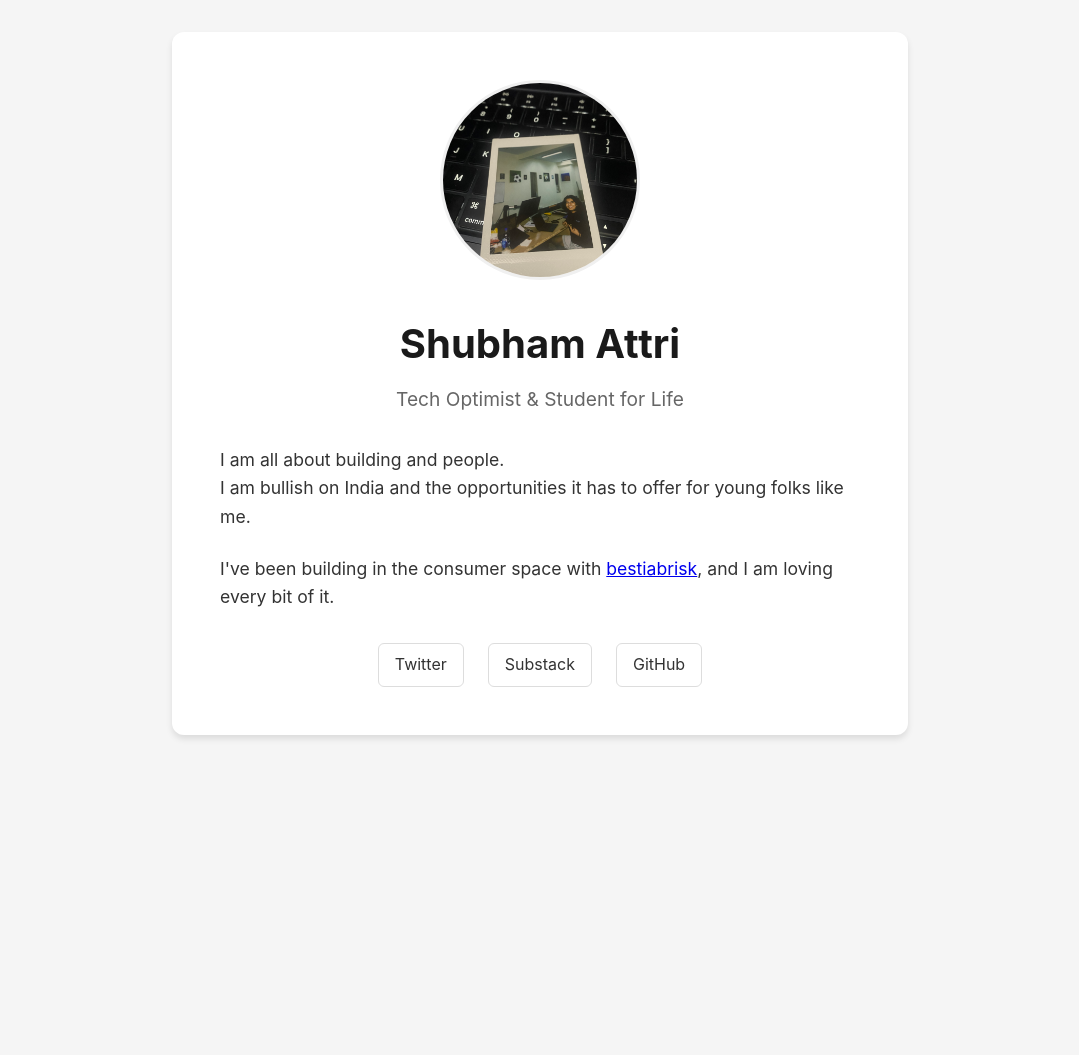
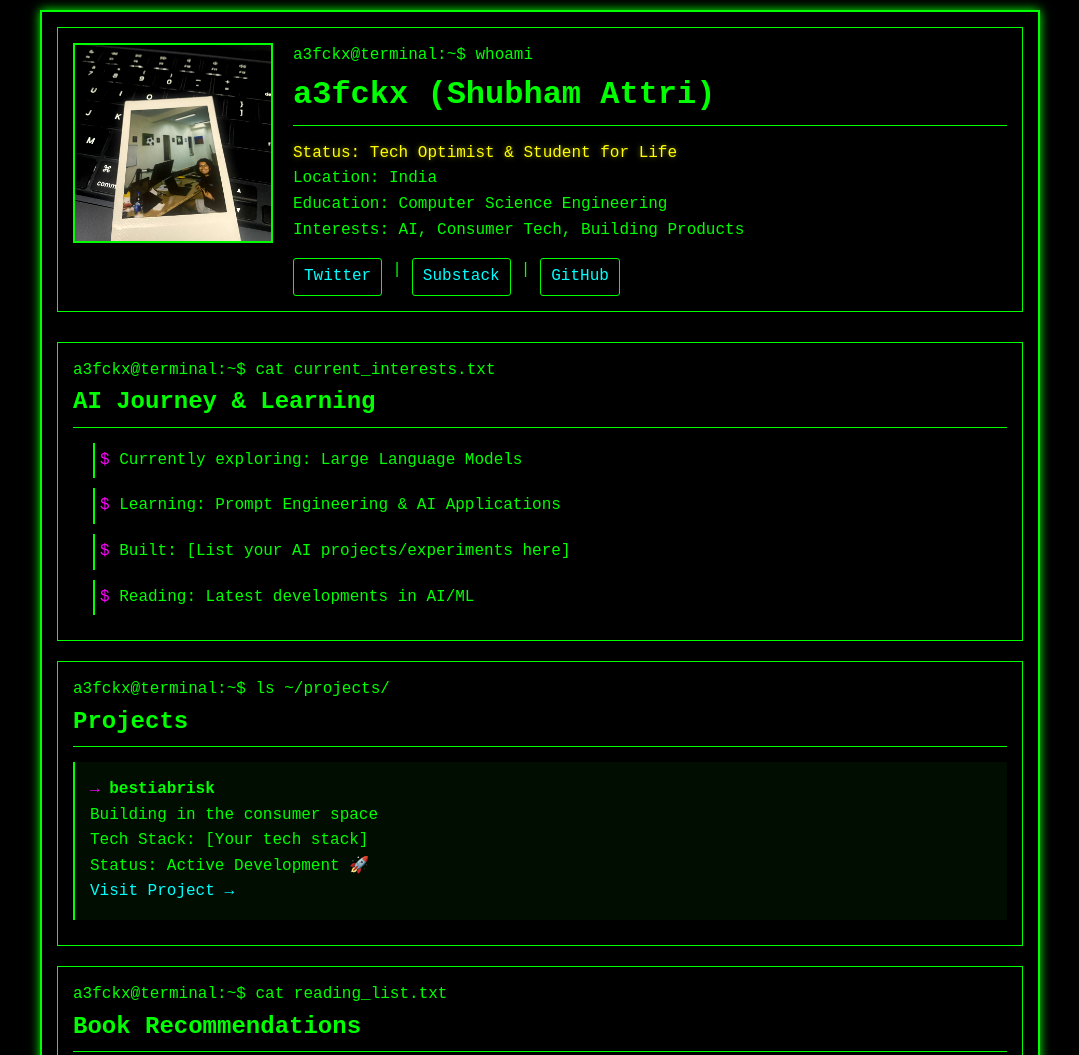
Before and after one commit to shubham-attri/attri-shubham, a plain HTML site: page index.html in a window 1280 px wide. Shown: the top 1055 px of the page, without its empty margins (100-1179 px from the left). Before the commit the page ends 800 px from the top, so only its background shows below. Drawn offline with Linux system fonts and the light colour scheme.

Commit message:
updating website

```diff
--- a/index.html
+++ b/index.html
@@ -3,124 +3,283 @@
 <head>
     <meta charset="UTF-8">
     <meta name="viewport" content="width=device-width, initial-scale=1.0">
-    <title>Shubham Attri - Tech Optimist</title>
+    <title>a3fckx@terminal:~$</title>
     <style>
         * {
+            box-sizing: border-box;
             margin: 0;
             padding: 0;
-            box-sizing: border-box;
-            font-family: 'Inter', -apple-system, BlinkMacSystemFont, 'Segoe UI', Roboto, sans-serif;
         }
 
         body {
+            background-color: #000;
+            color: #00ff00;
+            font-family: 'Courier New', monospace;
             line-height: 1.6;
-            color: #333;
-            max-width: 800px;
-            margin: 0 auto;
-            padding: 2rem;
-            background-color: #f5f5f5;
+            margin: 0;
+            padding: 10px;
         }
 
-        .container {
-            background-color: white;
-            padding: 3rem;
-            border-radius: 12px;
-            box-shadow: 0 4px 6px rgba(0, 0, 0, 0.1);
+        .terminal {
+            max-width: 1000px;
+            margin: 0 auto;
+            padding: 15px;
+            background: #000;
+            border: 2px solid #00ff00;
+            box-shadow: 0 0 10px #00ff00;
         }
 
-        .profile {
-            text-align: center;
-            margin-bottom: 2rem;
+        .header {
+            display: flex;
+            gap: 20px;
+            margin-bottom: 30px;
+            padding: 15px;
+            border: 1px solid #00ff00;
+            flex-wrap: wrap;
         }
 
-        .profile img {
+        .profile-left {
+            flex: 0 0 auto;
+            position: relative;
             width: 200px;
             height: 200px;
-            border-radius: 50%;
-            object-fit: cover;
-            margin-bottom: 1.5rem;
-            border: 3px solid #f0f0f0;
         }
 
-        h1 {
-            color: #1a1a1a;
-            margin-bottom: 0.5rem;
-            font-size: 2.5rem;
+        .pixelated-img {
+            width: 100%;
+            height: 100%;
+            object-fit: cover;
+            image-rendering: pixelated;
+            image-rendering: -moz-crisp-edges;
+            image-rendering: -webkit-optimize-contrast;
+            image-rendering: crisp-edges;
+            filter: contrast(1.2) brightness(1.1);
+            border: 2px solid #00ff00;
+            background: #000;
+            position: relative;
         }
 
-        .subtitle {
-            color: #666;
-            font-size: 1.2rem;
-            margin-bottom: 2rem;
+        .pixelated-img::after {
+            content: '';
+            position: absolute;
+            top: 0;
+            left: 0;
+            right: 0;
+            bottom: 0;
+            background: linear-gradient(
+                45deg,
+                rgba(0,255,0,0.1) 25%,
+                transparent 25%,
+                transparent 75%,
+                rgba(0,255,0,0.1) 75%
+            );
+            background-size: 4px 4px;
+            pointer-events: none;
         }
 
-        p {
-            margin-bottom: 1.5rem;
-            font-size: 1.1rem;
+        .profile-right {
+            flex: 1;
+            min-width: 280px;
+        }
+
+        .cursor {
+            animation: blink 1s infinite;
+            display: inline-block;
+        }
+
+        @keyframes blink {
+            50% { opacity: 0; }
+        }
+
+        h1, h2 {
+            color: #00ff00;
+            border-bottom: 1px solid #00ff00;
+            padding-bottom: 5px;
+            margin-bottom: 15px;
+        }
+
+        a {
+            color: #00ffff;
+            text-decoration: none;
+            transition: all 0.3s ease;
+        }
+
+        a:hover {
+            text-decoration: underline;
+            color: #ff00ff;
+            text-shadow: 0 0 5px #ff00ff;
+        }
+
+        .prompt::before {
+            content: "a3fckx@terminal:~$ ";
+            color: #00ff00;
+        }
+
+        .section {
+            margin: 20px 0;
+            padding: 15px;
+            border: 1px solid #00ff00;
+        }
+
+        .project {
+            margin: 10px 0;
+            padding: 15px;
+            border-left: 2px solid #00ff00;
+            background: rgba(0,255,0,0.05);
+        }
+
+        .project::before {
+            content: "→ ";
+            color: #ff00ff;
+        }
+
+        .status {
+            color: #ffff00;
+            text-shadow: 0 0 5px rgba(255,255,0,0.5);
+        }
+
+        ul {
+            list-style-type: none;
+            padding-left: 20px;
+        }
+
+        ul li {
+            margin: 10px 0;
+            padding: 5px;
+            border-left: 2px solid #00ff00;
+        }
+
+        ul li::before {
+            content: "$ ";
+            color: #ff00ff;
+        }
+
+        .book {
+            margin: 10px 0;
+            padding-left: 20px;
+            color: #00ffff;
         }
 
         .social-links {
+            margin-top: 15px;
             display: flex;
-            justify-content: center;
-            gap: 1.5rem;
-            margin-top: 2rem;
+            gap: 10px;
+            flex-wrap: wrap;
         }
 
         .social-links a {
-            color: #333;
-            text-decoration: none;
-            padding: 0.5rem 1rem;
-            border: 1px solid #ddd;
-            border-radius: 6px;
-            transition: all 0.3s ease;
+            padding: 5px 10px;
+            border: 1px solid #00ff00;
+            border-radius: 3px;
         }
 
-        .social-links a:hover {
-            background-color: #f0f0f0;
-            transform: translateY(-2px);
-        }
-
-        @media (max-width: 600px) {
-            body {
-                padding: 1rem;
+        @media (max-width: 768px) {
+            .header {
+                flex-direction: column;
+                align-items: center;
+                text-align: center;
             }
 
-            .container {
-                padding: 1.5rem;
-            }
-
-            .profile img {
+            .profile-left {
                 width: 150px;
                 height: 150px;
             }
 
+            .section {
+                padding: 10px;
+            }
+
+            .social-links {
+                justify-content: center;
+            }
+        }
+
+        @media (max-width: 480px) {
+            body {
+                padding: 5px;
+            }
+
+            .terminal {
+                padding: 10px;
+            }
+
+            .profile-left {
+                width: 120px;
+                height: 120px;
+            }
+
             h1 {
-                font-size: 2rem;
+                font-size: 1.5em;
+            }
+
+            .section {
+                margin: 10px 0;
             }
         }
     </style>
 </head>
 <body>
-    <div class="container">
-        <div class="profile">
-            <img src="Shubham Building.jpg" alt="Shubham Attri">
-            <h1>Shubham Attri</h1>
-            <div class="subtitle">Tech Optimist & Student for Life</div>
+    <div class="terminal">
+        <div class="header">
+            <div class="profile-left">
+                <img src="Shubham Building.jpg" alt="a3fckx" class="pixelated-img">
+            </div>
+            <div class="profile-right">
+                <div class="prompt">whoami</div>
+                <h1>a3fckx (Shubham Attri)</h1>
+                <p class="status">Status: Tech Optimist & Student for Life</p>
+                <p>Location: India</p>
+                <p>Education: Computer Science Engineering</p>
+                <p>Interests: AI, Consumer Tech, Building Products</p>
+                <div class="social-links">
+                    <a href="https://x.com/A3fckx" target="_blank" rel="noopener noreferrer">Twitter</a> |
+                    <a href="https://shubhamattri.substack.com/" target="_blank" rel="noopener noreferrer">Substack</a> |
+                    <a href="https://github.com/shubham-attri" target="_blank" rel="noopener noreferrer">GitHub</a>
+                </div>
+            </div>
         </div>
 
-        <p>
-            I am all about building and people.<br> I am bullish on India and the opportunities it has to offer for young folks like me.
-        </p>
+        <div class="section">
+            <div class="prompt">cat current_interests.txt</div>
+            <h2>AI Journey & Learning</h2>
+            <ul>
+                <li>Currently exploring: Large Language Models</li>
+                <li>Learning: Prompt Engineering & AI Applications</li>
+                <li>Built: [List your AI projects/experiments here]</li>
+                <li>Reading: Latest developments in AI/ML</li>
+            </ul>
+        </div>
 
-        <p>
-            I've been building in the consumer space with <a href="https://bestiabrisk.com/" target="_blank">bestiabrisk</a>, and I am loving every bit of it.
-        </p>
+        <div class="section">
+            <div class="prompt">ls ~/projects/</div>
+            <h2>Projects</h2>
+            <div class="project">
+                <strong>bestiabrisk</strong>
+                <p>Building in the consumer space</p>
+                <p>Tech Stack: [Your tech stack]</p>
+                <p>Status: Active Development 🚀</p>
+                <a href="https://bestiabrisk.com/" target="_blank" rel="noopener noreferrer">Visit Project →</a>
+            </div>
+            <!-- Add more projects here -->
+        </div>
 
-        <div class="social-links">
-            <a href="https://x.com/A3fckx" target="_blank">Twitter</a>
-            <a href="https://shubhamattri.substack.com/" target="_blank">Substack</a>
-            <a href="https://github.com/shubham-attri" target="_blank">GitHub</a>
+        <div class="section">
+            <div class="prompt">cat reading_list.txt</div>
+            <h2>Book Recommendations</h2>
+            <div class="book">
+                <p>1. [Book Title] - Author</p>
+                <p>   Key takeaway: Brief description</p>
+            </div>
+            <!-- Add more books -->
         </div>
+
+        <div class="section">
+            <div class="prompt">cat note.txt</div>
+            <h2>Personal Note</h2>
+            <p>I am all about building and people. Bullish on India and the opportunities it has to offer for young folks like me.</p>
+        </div>
+
+        <div class="prompt">_<span class="cursor">█</span></div>
     </div>
 </body>
 </html>
```
Also changed, not shown: .obsidian/core-plugins.json, .obsidian/workspace.json, 1 other file.
